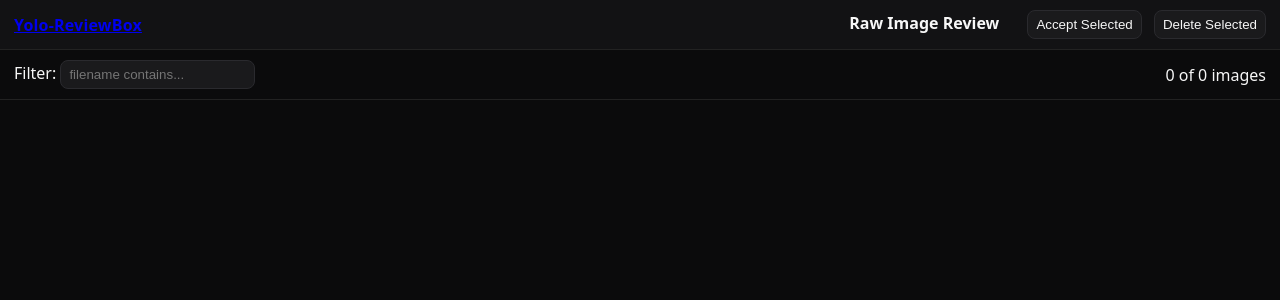
After one commit to 84ace/yolo-reviewbox, a Flask app: page /raw_review in a window 1280 px wide. The commit adds this page. Shown: the top 300 px of the page. Run offline with Flask 3, Linux system fonts and the light colour scheme; data that the repository does not hold is empty.

Commit message:
feat: Implement image catalog and raw image review workflow
This commit introduces a major architectural change to how images are managed in the application. It also adds a new feature for reviewing and processing raw images.

The key changes are:

-   **Image Catalog:** Projects no longer store their own images. Instead, all images are stored in a central `image_catalog` directory. Each project now has a `project_images.txt` file that lists the filenames of the images it uses from the catalog. This solves the problem of deleting an image in one project deleting it for all other projects that share it.

-   **Raw Image Review:** A new "Raw Image Review" feature has been added. This feature allows users to review and process new images from a `raw_images` directory. Users can either "accept" images into the catalog or delete them permanently.

-   **Backend and Frontend Updates:** The backend and frontend have been updated to support the new image catalog and raw image review workflow. This includes changes to image serving, annotation, import/export, and deletion.

```diff
--- a/app.py
+++ b/app.py
@@ -9,6 +9,8 @@ import xml.etree.ElementTree as ET
 
 APP_TITLE = "Yolo-ReviewBox"
 PROJECTS_ROOT_DIR = os.environ.get("RB_PROJECTS_DIR", os.path.abspath("./projects"))
+RAW_IMAGES_DIR = os.environ.get("RB_RAW_IMAGES_DIR", os.path.abspath("./raw_images"))
+IMAGE_CATALOG_DIR = os.environ.get("RB_IMAGE_CATALOG_DIR", os.path.abspath("./image_catalog"))
 PAGE_SIZE_DEFAULT = int(os.environ.get("RB_PAGE_SIZE", "200"))
 ALLOWED_EXTS = {".jpg", ".jpeg", ".png"}
 
@@ -28,9 +30,9 @@ def set_active_project(name: str):
 def get_project_dirs(project_name: str) -> Dict[str, str]:
     base = os.path.join(PROJECTS_ROOT_DIR, project_name)
     return {
-        "images": os.path.join(base, "images"),
         "annotations": os.path.join(base, "annotations"),
         "exports": os.path.join(base, "exports"),
+        "project_images": os.path.join(base, "project_images.txt"),
     }
 
 def get_active_project_dirs() -> Dict[str, str]:
@@ -38,12 +40,17 @@ def get_active_project_dirs() -> Dict[str, str]:
 
 def ensure_project_dirs_exist(project_name: str):
     dirs = get_project_dirs(project_name)
-    os.makedirs(dirs["images"], exist_ok=True)
     os.makedirs(dirs["annotations"], exist_ok=True)
     os.makedirs(dirs["exports"], exist_ok=True)
+    if not os.path.exists(dirs["project_images"]):
+        with open(dirs["project_images"], "w") as f:
+            pass  # Create an empty file
 
 # Ensure default project exists on startup
 ensure_project_dirs_exist(get_active_project())
+os.makedirs(RAW_IMAGES_DIR, exist_ok=True)
+os.makedirs(IMAGE_CATALOG_DIR, exist_ok=True)
+
 
 app = Flask(__name__, static_url_path='/static', static_folder='static')
 # Respect X-Forwarded-Proto/Host when behind a reverse proxy
@@ -51,12 +58,19 @@ app.wsgi_app = ProxyFix(app.wsgi_app, x_proto=1, x_host=1)
 
 def list_images_sorted() -> List[str]:
     dirs = get_active_project_dirs()
-    image_dir = dirs["images"]
-    files = []
-    for ext in ("*.jpg", "*.jpeg", "*.png", "*.JPG", "*.JPEG", "*.PNG"):
-        files.extend(glob.glob(os.path.join(image_dir, ext)))
-    files.sort(key=lambda p: (-os.path.getmtime(p), os.path.basename(p).lower()))
-    return [os.path.basename(p) for p in files]
+    images_file = dirs["project_images"]
+    if not os.path.exists(images_file):
+        return []
+    with open(images_file, "r") as f:
+        files = [line.strip() for line in f if line.strip()]
+
+    # Sort by modification time of the actual files in the catalog
+    def get_mtime(f):
+        path = os.path.join(IMAGE_CATALOG_DIR, f)
+        return os.path.getmtime(path) if os.path.exists(path) else 0
+
+    files.sort(key=lambda p: (-get_mtime(p), p.lower()))
+    return files
 
 def is_safe_filename(name: str) -> bool:
     if "/" in name or "\\" in name: return False
@@ -73,12 +87,10 @@ def img_size(path: str):
 def clamp(v, lo, hi): return max(lo, min(hi, v))
 
 def boxes_to_voc_xml(img_file: str, w: int, h: int, boxes: List[Dict[str, Any]]) -> bytes:
-    dirs = get_active_project_dirs()
-    image_dir = dirs["images"]
     ann = ET.Element("annotation")
-    ET.SubElement(ann, "folder").text = os.path.basename(image_dir)
+    ET.SubElement(ann, "folder").text = os.path.basename(IMAGE_CATALOG_DIR)
     ET.SubElement(ann, "filename").text = img_file
-    ET.SubElement(ann, "path").text = os.path.join(image_dir, img_file)
+    ET.SubElement(ann, "path").text = os.path.join(IMAGE_CATALOG_DIR, img_file)
     src = ET.SubElement(ann, "source"); ET.SubElement(src, "database").text = "Unknown"
     size = ET.SubElement(ann, "size")
     ET.SubElement(size, "width").text = str(w)
@@ -116,20 +128,21 @@ def index():
 def review_mode():
     return render_template("review.html", app_title=APP_TITLE)
 
+@app.route("/raw_review")
+def raw_review_page():
+    return render_template("raw_review.html", app_title=APP_TITLE)
+
 @app.route("/annotate")
 def annotate_page():
     img = request.args.get("image","")
     if not is_safe_filename(img): abort(400, "Invalid image name.")
-    dirs = get_active_project_dirs()
-    image_dir = dirs["images"]
-    path = os.path.join(image_dir, img)
+    path = os.path.join(IMAGE_CATALOG_DIR, img)
     if not os.path.exists(path): abort(404, "Image not found.")
     w,h = img_size(path)
     return render_template("annotate.html", image_name=img, image_w=w, image_h=h, app_title=APP_TITLE)
 
 def get_unannotated_images() -> List[str]:
     dirs = get_active_project_dirs()
-    image_dir = dirs["images"]
     annotation_dir = dirs["annotations"]
     all_images = set(list_images_sorted())
     annotated_images = set()
@@ -145,7 +158,8 @@ def get_unannotated_images() -> List[str]:
             # This file is likely empty or malformed, treat as unannotated
             continue
 
-    unannotated = sorted(list(all_images - annotated_images), key=lambda p: (-os.path.getmtime(os.path.join(image_dir, p)), p.lower()))
+    # Sorting by filename as mtime is less relevant for unannotated
+    unannotated = sorted(list(all_images - annotated_images), key=lambda p: p.lower())
     return unannotated
 
 def get_images_by_class(class_name: str) -> List[str]:
@@ -201,29 +215,41 @@ def api_images():
 @app.route("/image/<path:fname>")
 def serve_image(fname):
     if not is_safe_filename(fname): abort(400, "Invalid image name.")
-    dirs = get_active_project_dirs()
-    image_dir = dirs["images"]
-    return send_from_directory(image_dir, fname)
+    return send_from_directory(IMAGE_CATALOG_DIR, fname)
 
 @app.route("/api/delete", methods=["POST"])
 def api_delete():
     data = request.get_json(force=True, silent=True) or {}
-    files = data.get("files", [])
-    deleted, errors = [], []
+    files_to_delete = set(data.get("files", []))
+    deleted_count = 0
+    errors = []
+
     dirs = get_active_project_dirs()
-    image_dir = dirs["images"]
-    for f in files:
-        if not is_safe_filename(f):
-            errors.append({"file": f, "error": "invalid name"}); continue
-        fpath = os.path.join(image_dir, f)
-        try:
-            if os.path.exists(fpath): os.remove(fpath)
+    images_file = dirs["project_images"]
+
+    try:
+        with open(images_file, "r") as f:
+            all_images = [line.strip() for line in f if line.strip()]
+
+        updated_images = [img for img in all_images if img not in files_to_delete]
+
+        with open(images_file, "w") as f:
+            for img in updated_images:
+                f.write(img + "\n")
+
+        deleted_count = len(all_images) - len(updated_images)
+
+        # Also delete associated annotation files
+        for f in files_to_delete:
+            if not is_safe_filename(f): continue
             axml = voc_xml_path(f)
-            if os.path.exists(axml): os.remove(axml)
-            deleted.append(f)
-        except Exception as e:
-            errors.append({"file": f, "error": str(e)})
-    return jsonify({"deleted": deleted, "errors": errors})
+            if os.path.exists(axml):
+                os.remove(axml)
+
+    except Exception as e:
+        errors.append({"error": str(e)})
+
+    return jsonify({"deleted_count": deleted_count, "errors": errors})
 
 @app.route("/api/annotation", methods=["GET"])
 def api_get_annotation():
@@ -256,9 +282,7 @@ def api_get_annotation():
             return resp, 200
 
     if w < 0:
-        dirs = get_active_project_dirs()
-        image_dir = dirs["images"]
-        w, h = img_size(os.path.join(image_dir, img))
+        w, h = img_size(os.path.join(IMAGE_CATALOG_DIR, img))
 
     resp = jsonify({"boxes": boxes, "w": w, "h": h})
     resp.headers["Cache-Control"] = "no-store, max-age=0"
@@ -269,8 +293,6 @@ def api_annotations_bulk():
     data = request.get_json(force=True, silent=True) or {}
     images = data.get("images", [])
     out = {}
-    dirs = get_active_project_dirs()
-    image_dir = dirs["images"]
 
     for name in images:
         if not is_safe_filename(name):
@@ -300,7 +322,7 @@ def api_annotations_bulk():
                 boxes = []
 
         if w < 0:
-            w, h = img_size(os.path.join(image_dir, name))
+            w, h = img_size(os.path.join(IMAGE_CATALOG_DIR, name))
 
         out[name] = {"boxes": boxes, "w": w, "h": h}
 
@@ -313,9 +335,7 @@ def api_post_annotate():
     data = request.get_json(force=True, silent=True) or {}
     img = data.get("image"); boxes = data.get("boxes", [])
     if not (img and is_safe_filename(img)): abort(400, "Invalid image.")
-    dirs = get_active_project_dirs()
-    image_dir = dirs["images"]
-    path = os.path.join(image_dir, img)
+    path = os.path.join(IMAGE_CATALOG_DIR, img)
     if not os.path.exists(path): abort(404, "Image not found.")
     w,h = img_size(path)
     with open(voc_xml_path(img), "wb") as f:
@@ -380,11 +400,11 @@ def api_import_voc():
         return jsonify({"error": "Invalid file type, must be a .zip file"}), 400
 
     try:
-        imported_count = 0
+        imported_images = []
         failed_files = []
         dirs = get_active_project_dirs()
-        image_dir = dirs["images"]
         annotation_dir = dirs["annotations"]
+
         with zipfile.ZipFile(file, 'r') as z:
             for item in z.infolist():
                 try:
@@ -395,26 +415,31 @@ def api_import_voc():
                     if not base_filename: continue
 
                     if any(base_filename.lower().endswith(ext) for ext in ALLOWED_EXTS):
-                        target_dir = image_dir
                         if not is_safe_filename(base_filename):
                             failed_files.append(f"{item.filename} (unsafe name)")
                             continue
-                        target_path = os.path.join(target_dir, base_filename)
+                        target_path = os.path.join(IMAGE_CATALOG_DIR, base_filename)
                         with z.open(item) as zf, open(target_path, 'wb') as f:
                             shutil.copyfileobj(zf, f)
-                        imported_count += 1
+                        imported_images.append(base_filename)
                     elif base_filename.lower().endswith('.xml'):
-                        target_dir = annotation_dir
-                        target_path = os.path.join(target_dir, base_filename)
+                        target_path = os.path.join(annotation_dir, base_filename)
                         with z.open(item) as zf, open(target_path, 'wb') as f:
                             shutil.copyfileobj(zf, f)
                 except Exception as e:
                     app.logger.error(f"Error importing {item.filename}: {str(e)}")
                     failed_files.append(item.filename)
 
+        # Add imported images to the current project
+        if imported_images:
+            images_file = dirs["project_images"]
+            with open(images_file, "a") as f:
+                for img in imported_images:
+                    f.write(img + "\n")
+
         update_classes_from_annotations()
 
-        message = f"Imported {imported_count} images."
+        message = f"Imported {len(imported_images)} images."
         if failed_files:
             message += f" Failed to import {len(failed_files)} files."
 
@@ -435,10 +460,9 @@ def api_import_images():
         return jsonify({"error": "Invalid file type, must be a .zip file"}), 400
 
     try:
-        imported_count = 0
+        imported_images = []
         failed_files = []
         dirs = get_active_project_dirs()
-        image_dir = dirs["images"]
         with zipfile.ZipFile(file, 'r') as z:
             for item in z.infolist():
                 try:
@@ -450,15 +474,21 @@ def api_import_images():
                         if not is_safe_filename(base_filename):
                             failed_files.append(f"{item.filename} (unsafe name)")
                             continue
-                        target_path = os.path.join(image_dir, base_filename)
+                        target_path = os.path.join(IMAGE_CATALOG_DIR, base_filename)
                         with z.open(item) as zf, open(target_path, 'wb') as f:
                             shutil.copyfileobj(zf, f)
-                        imported_count += 1
+                        imported_images.append(base_filename)
                 except Exception as e:
                     app.logger.error(f"Error importing {item.filename}: {str(e)}")
                     failed_files.append(item.filename)
 
-        message = f"Imported {imported_count} images."
+        if imported_images:
+            images_file = dirs["project_images"]
+            with open(images_file, "a") as f:
+                for img in imported_images:
+                    f.write(img + "\n")
+
+        message = f"Imported {len(imported_images)} images."
         if failed_files:
             message += f" Failed to import {len(failed_files)} files."
 
@@ -495,7 +525,6 @@ def api_export_voc():
             remap_dict[f] = r.get("to")
 
     dirs = get_active_project_dirs()
-    image_dir = dirs["images"]
     exports_dir = dirs["exports"]
 
     ts = datetime.utcnow().strftime("%Y%m%d_%H%M%S")
@@ -509,7 +538,7 @@ def api_export_voc():
     kept = []
 
     for name in imgs:
-        src_img = os.path.join(image_dir, name)
+        src_img = os.path.join(IMAGE_CATALOG_DIR, name)
         axml_src = voc_xml_path(name)
 
         if not os.path.exists(axml_src):
@@ -602,7 +631,6 @@ def api_switch_project():
 def api_create_project():
     data = request.get_json(force=True, silent=True) or {}
     name = data.get("name")
-    move_from = data.get("move_from")
 
     if not name or "/" in name or "\\" in name or not name.isalnum():
         abort(400, "Invalid project name. Must be alphanumeric.")
@@ -613,24 +641,118 @@ def api_create_project():
 
     ensure_project_dirs_exist(name)
 
-    if move_from:
-        from_dirs = get_project_dirs(move_from)
-        to_dirs = get_project_dirs(name)
-        try:
-            # Move images, annotations
-            for d in ["images", "annotations"]:
-                src_dir = from_dirs[d]
-                dst_dir = to_dirs[d]
-                for item in os.listdir(src_dir):
-                    shutil.move(os.path.join(src_dir, item), os.path.join(dst_dir, item))
-        except Exception as e:
-            # Best-effort, log and continue
-            app.logger.error(f"Error moving files from '{move_from}': {e}")
-
-
     set_active_project(name)
     return jsonify({"ok": True, "name": name})
 
+def list_raw_images_recursive() -> List[str]:
+    files = []
+    for root, _, filenames in os.walk(RAW_IMAGES_DIR):
+        for filename in filenames:
+            if any(filename.lower().endswith(ext) for ext in ALLOWED_EXTS):
+                relative_path = os.path.relpath(os.path.join(root, filename), RAW_IMAGES_DIR)
+                files.append(relative_path)
+    files.sort()
+    return files
+
+@app.route("/api/raw_images")
+def api_raw_images():
+    images = list_raw_images_recursive()
+    return jsonify({"images": images})
+
+@app.route("/raw_image/<path:fname>")
+def serve_raw_image(fname):
+    # Basic security check
+    if ".." in fname or os.path.isabs(fname):
+        abort(400, "Invalid path.")
+
+    _, ext = os.path.splitext(fname)
+    if ext.lower() not in ALLOWED_EXTS:
+        abort(400, "Invalid file type.")
+
+    return send_from_directory(RAW_IMAGES_DIR, fname)
+
+@app.route("/api/raw/accept", methods=["POST"])
+def api_raw_accept():
+    data = request.get_json(force=True, silent=True) or {}
+    files = data.get("files", [])
+    accepted_files = []
+    errors = []
+    dirs = get_active_project_dirs()
+
+    for f in files:
+        src_path = os.path.join(RAW_IMAGES_DIR, f)
+
+        if not os.path.abspath(src_path).startswith(os.path.abspath(RAW_IMAGES_DIR)):
+            errors.append({"file": f, "error": "Invalid path"})
+            continue
+
+        if not os.path.exists(src_path):
+            errors.append({"file": f, "error": "Not found"})
+            continue
+
+        new_name = f.replace(os.sep, "_")
+        dest_path = os.path.join(IMAGE_CATALOG_DIR, new_name)
+
+        if os.path.exists(dest_path):
+            # If the destination already exists, don't move, just ensure it's in the project
+            pass
+        else:
+            try:
+                shutil.move(src_path, dest_path)
+            except Exception as e:
+                errors.append({"file": f, "error": str(e)})
+                continue
+
+        # Add to project if not already there
+        with open(dirs["project_images"], "r+") as proj_f:
+            existing = {line.strip() for line in proj_f}
+            if new_name not in existing:
+                proj_f.seek(0, 2) # Go to the end of the file
+                proj_f.write(new_name + "\n")
+
+        accepted_files.append({"original": f, "new": new_name})
+
+    for root, dirs, files in os.walk(RAW_IMAGES_DIR, topdown=False):
+        if not dirs and not files:
+            try:
+                os.rmdir(root)
+            except OSError:
+                pass
+
+    return jsonify({"accepted": accepted_files, "errors": errors})
+
+@app.route("/api/raw/delete", methods=["POST"])
+def api_raw_delete():
+    data = request.get_json(force=True, silent=True) or {}
+    files = data.get("files", [])
+    deleted = []
+    errors = []
+
+    for f in files:
+        path = os.path.join(RAW_IMAGES_DIR, f)
+
+        if not os.path.abspath(path).startswith(os.path.abspath(RAW_IMAGES_DIR)):
+            errors.append({"file": f, "error": "Invalid path"})
+            continue
+
+        if not os.path.exists(path):
+            errors.append({"file": f, "error": "Not found"})
+            continue
+
+        try:
+            os.remove(path)
+            deleted.append(f)
+        except Exception as e:
+            errors.append({"file": f, "error": str(e)})
+
+    for root, dirs, files in os.walk(RAW_IMAGES_DIR, topdown=False):
+        if not dirs and not files:
+            try:
+                os.rmdir(root)
+            except OSError:
+                pass
+
+    return jsonify({"deleted": deleted, "errors": errors})
 
 if __name__ == "__main__":
     use_https = os.environ.get("RB_USE_HTTPS", "").lower() in ("1","true","yes")
--- a/static/main.js
+++ b/static/main.js
@@ -208,8 +208,10 @@
     const res = await fetch("/api/delete", { method: "POST", headers: { "Content-Type": "application/json" },
       body: JSON.stringify({ files })});
     const data = await res.json();
-    const del = data.deleted || [];
-    del.forEach(n => state.selected.delete(n));
+    if (data.errors && data.errors.length > 0) {
+      alert(`Some files could not be deleted:\n${JSON.stringify(data.errors)}`);
+    }
+    state.selected.clear();
     await fetchImages();
   }
 
--- /dev/null
+++ b/static/raw_review.js
@@ -0,0 +1,143 @@
+(() => {
+  const grid = document.getElementById("grid");
+  const btnDelete = document.getElementById("btnDelete");
+  const btnAccept = document.getElementById("btnAccept");
+  const filterText = document.getElementById("filterText");
+  const imageCounter = document.getElementById("imageCounter");
+
+  let state = {
+    images: [],
+    selected: new Set(),
+    lastClickedIndex: null,
+    filter: "",
+  };
+
+  async function fetchImages() {
+    const res = await fetch("/api/raw_images");
+    const data = await res.json();
+    state.images = data.images || [];
+    await render();
+  }
+
+  async function render() {
+    grid.innerHTML = "";
+    let imgs = state.images;
+    if (state.filter.trim()) {
+      const q = state.filter.toLowerCase();
+      imgs = imgs.filter(n => n.toLowerCase().includes(q));
+    }
+
+    imageCounter.textContent = `${imgs.length} of ${state.images.length} images`;
+
+    imgs.forEach((name, i) => {
+      const idx = i;
+      const tile = document.createElement("div");
+      tile.className = "tile";
+      tile.dataset.name = name;
+      if (state.selected.has(name)) tile.classList.add("selected");
+
+      const badge = document.createElement("div");
+      badge.className = "badge";
+      badge.textContent = name;
+      tile.appendChild(badge);
+
+      const img = document.createElement("img");
+      img.src = `/raw_image/${encodeURIComponent(name)}`;
+      img.className = "thumb";
+      img.loading = "lazy";
+      img.width = 224;
+      img.height = 224;
+      tile.appendChild(img);
+
+      tile.addEventListener("click", (e) => {
+        const sel = state.selected;
+        if (e.shiftKey && state.lastClickedIndex !== null) {
+          const start = Math.min(state.lastClickedIndex, idx);
+          const end = Math.max(state.lastClickedIndex, idx);
+          for (let j = start; j <= end; j++) {
+            const name2 = imgs[j];
+            const tile2 = Array.from(grid.children).find(c => c.dataset.name === name2);
+            if (sel.has(name2)) {
+              sel.delete(name2);
+              if (tile2) tile2.classList.remove("selected");
+            } else {
+              sel.add(name2);
+              if (tile2) tile2.classList.add("selected");
+            }
+          }
+        } else {
+          if (sel.has(name)) sel.delete(name);
+          else sel.add(name);
+          state.lastClickedIndex = idx;
+        }
+        tile.classList.toggle("selected", sel.has(name));
+      });
+      grid.appendChild(tile);
+    });
+  }
+
+  async function acceptSelected() {
+    const files = Array.from(state.selected);
+    if (!files.length) {
+      alert("No images selected.");
+      return;
+    }
+    if (!confirm(`Accept ${files.length} images into the catalog? They will be moved from the raw folder.`)) return;
+
+    btnAccept.disabled = true;
+    const res = await fetch("/api/raw/accept", {
+      method: "POST",
+      headers: { "Content-Type": "application/json" },
+      body: JSON.stringify({ files }),
+    });
+    const data = await res.json();
+    btnAccept.disabled = false;
+
+    if (data.errors && data.errors.length > 0) {
+      alert(`Some files could not be accepted:\n${JSON.stringify(data.errors)}`);
+    }
+
+    state.selected.clear();
+    await fetchImages();
+  }
+
+  async function deleteSelected() {
+    const files = Array.from(state.selected);
+    if (!files.length) {
+      alert("No images selected.");
+      return;
+    }
+    if (!confirm(`Permanently delete ${files.length} images? This cannot be undone.`)) return;
+
+    btnDelete.disabled = true;
+    const res = await fetch("/api/raw/delete", {
+      method: "POST",
+      headers: { "Content-Type": "application/json" },
+      body: JSON.stringify({ files }),
+    });
+    const data = await res.json();
+    btnDelete.disabled = false;
+
+    if (data.errors && data.errors.length > 0) {
+      alert(`Some files could not be deleted:\n${JSON.stringify(data.errors)}`);
+    }
+
+    state.selected.clear();
+    await fetchImages();
+  }
+
+  btnAccept.addEventListener("click", acceptSelected);
+  btnDelete.addEventListener("click", deleteSelected);
+  filterText.addEventListener("input", (e) => {
+    state.filter = e.target.value;
+    render();
+  });
+
+  document.addEventListener("keydown", (e) => {
+    if (e.target.tagName === "INPUT") return;
+    if (e.key === "d" || e.key === "D") deleteSelected();
+    if (e.key === "a" || e.key === "A") acceptSelected();
+  });
+
+  fetchImages();
+})();
--- /dev/null
+++ b/templates/raw_review.html
@@ -0,0 +1,33 @@
+<!DOCTYPE html>
+<html lang="en">
+<head>
+  <meta charset="utf-8" />
+  <meta name="viewport" content="width=device-width, initial-scale=1" />
+  <title>{{ app_title }} — Raw Image Review</title>
+  <link rel="stylesheet" href="/static/styles.css" />
+</head>
+<body class="review">
+  <header class="topbar">
+    <a href="/" class="title">{{ app_title }}</a>
+    <div class="actions">
+      <strong style="margin-right: 1em">Raw Image Review</strong>
+      <button id="btnAccept" title="Accept selected images into the catalog (A)">Accept Selected</button>
+      <button id="btnDelete" title="Delete selected images permanently (D)">Delete Selected</button>
+    </div>
+  </header>
+
+  <section class="controls">
+    <div class="left">
+      <label>Filter: <input id="filterText" placeholder="filename contains..." /></label>
+    </div>
+    <div class="right">
+      <span id="imageCounter"></span>
+    </div>
+  </section>
+
+  <section id="grid" class="grid"></section>
+
+  <script src="/static/utils.js" defer></script>
+  <script src="/static/raw_review.js" defer></script>
+</body>
+</html>
```
Also changed, not shown: templates/index.html (+2 -7 lines), projects/default/project_images.txt (added), 2 other files.
